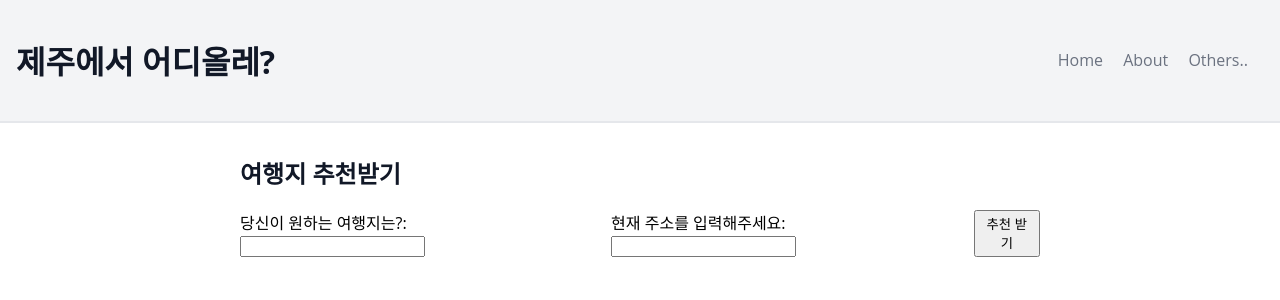
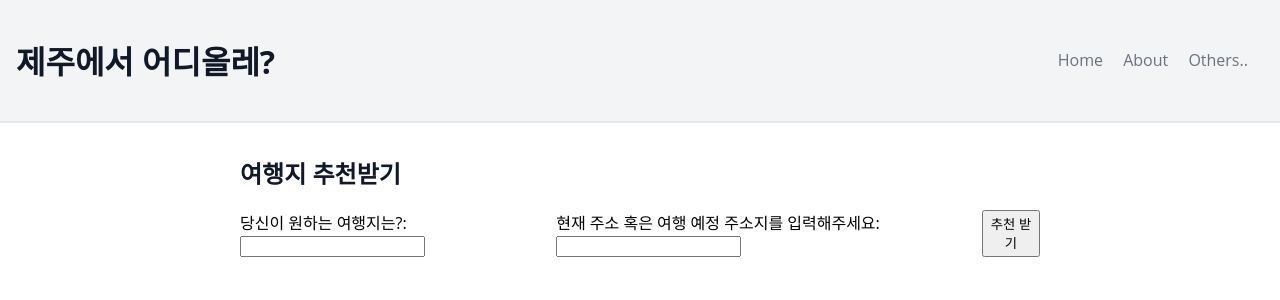
Before and after one commit to JisuPP/final_project, a Django app: page / in a window 1280 px wide. Shown: the top 300 px of the page. Run offline with Django 5.2, Linux system fonts and the light colour scheme; parts of the project's set-up code (start-up, migrations or seed data) failed here and were passed over.

Commit message:
평점입력칸 추가, 주소입력창 수정

```diff
--- a/jeju_olleh/rec_app/templates/rec_app/detail.html
+++ b/jeju_olleh/rec_app/templates/rec_app/detail.html
@@ -41,6 +41,9 @@
             <label for="review_input">해당 여행지에 다녀왔다면 리뷰를 입력해주세요!</label>
             <textarea name="review_input" rows="5" cols="50" required></textarea>
             <br>
+            <label for="rating_input">평점을 입력해주세요 (0에서 5까지):</label>
+            <input type="number" name="rating_input" min="0" max="5" step="0.1" required>
+            <br>
             <button type="submit">입력하기</button>
         </form>
     </div>
--- a/jeju_olleh/rec_app/templates/rec_app/recommendation_input.html
+++ b/jeju_olleh/rec_app/templates/rec_app/recommendation_input.html
@@ -39,7 +39,7 @@
             </div>
             <br>
             <div class="form-group">
-                <label for="address_input">현재 주소를 입력해주세요:</label>
+                <label for="address_input">현재 주소 혹은 여행 예정 주소지를 입력해주세요:</label>
                 <input type="text" name="address_input" required>
             </div>
             <button type="submit">추천 받기</button>
```
